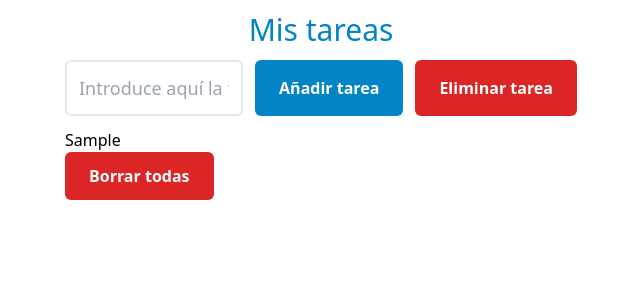
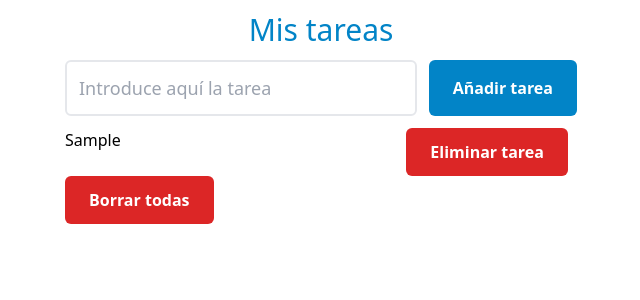
Before and after one commit to sruizpdev/tareas, a React (Vite) app: page / in a window 1280 px wide. Both pictures are taken after typing "Sample" into the empty fields and a click on the input "Añadir tarea". Shown: the top 300 px of the page, without its empty margins (319-959 px from the left). Built offline with nearby package versions, Linux system fonts and the light colour scheme.

Commit message:
add: delete task function

```diff
--- a/src/App.jsx
+++ b/src/App.jsx
@@ -19,11 +19,15 @@ function App() {
     }
   }, [tasks, tasksLS]);
 
+  const deleteTask = (id) => {
+    const updatedTasks = tasks.filter((task) => task.id !== id);
+    setTasks([...updatedTasks]);
+  };
   return (
     <div className="container w-2/5 mx-auto">
       <Header />
       <Form tasks={tasks} setTasks={setTasks} />
-      <Tasks tasks={tasks} />
+      <Tasks tasks={tasks} deleteTask={deleteTask} />
     </div>
   );
 }
--- a/src/components/Form.jsx
+++ b/src/components/Form.jsx
@@ -45,11 +45,7 @@ const Form = ({ tasks, setTasks }) => {
           value="Añadir tarea"
           className="bg-sky-600 text-white py-3 px-6 rounded-md font-bold"
         />
-        <input
-          type="submit"
-          value="Eliminar tarea"
-          className="bg-red-600 text-white py-3 px-6 rounded-md font-bold"
-        />
+
       </form>
     </>
   );
--- a/src/components/Task.jsx
+++ b/src/components/Task.jsx
@@ -1,6 +1,18 @@
-const Task = ({ task }) => {
-    const {name}= task
-  return <div>{name}</div>;
+const Task = ({ task, deleteTask }) => {
+  const { id, name } = task;
+  return (
+    <div className="flex">
+      <p className="w-2/3">{name}</p>
+
+      <button
+        type="submit"
+        className="bg-red-600 text-white py-3 px-6 rounded-md font-bold"
+        onClick={()=>deleteTask(id)}
+      >
+        Eliminar tarea
+      </button>
+    </div>
+  );
 };
 
 export default Task;
--- a/src/components/Tasks.jsx
+++ b/src/components/Tasks.jsx
@@ -1,12 +1,13 @@
 import Task from "./Task";
 
-const Tasks = ({ tasks }) => {
+const Tasks = ({ tasks ,deleteTask}) => {
   return (
     <div className="py-3">
       {tasks.map((task) => (
         <Task
         key={task.id}
-        task={task} />
+        task={task}
+        deleteTask={deleteTask}/>
       ))}
 
       <input
```
